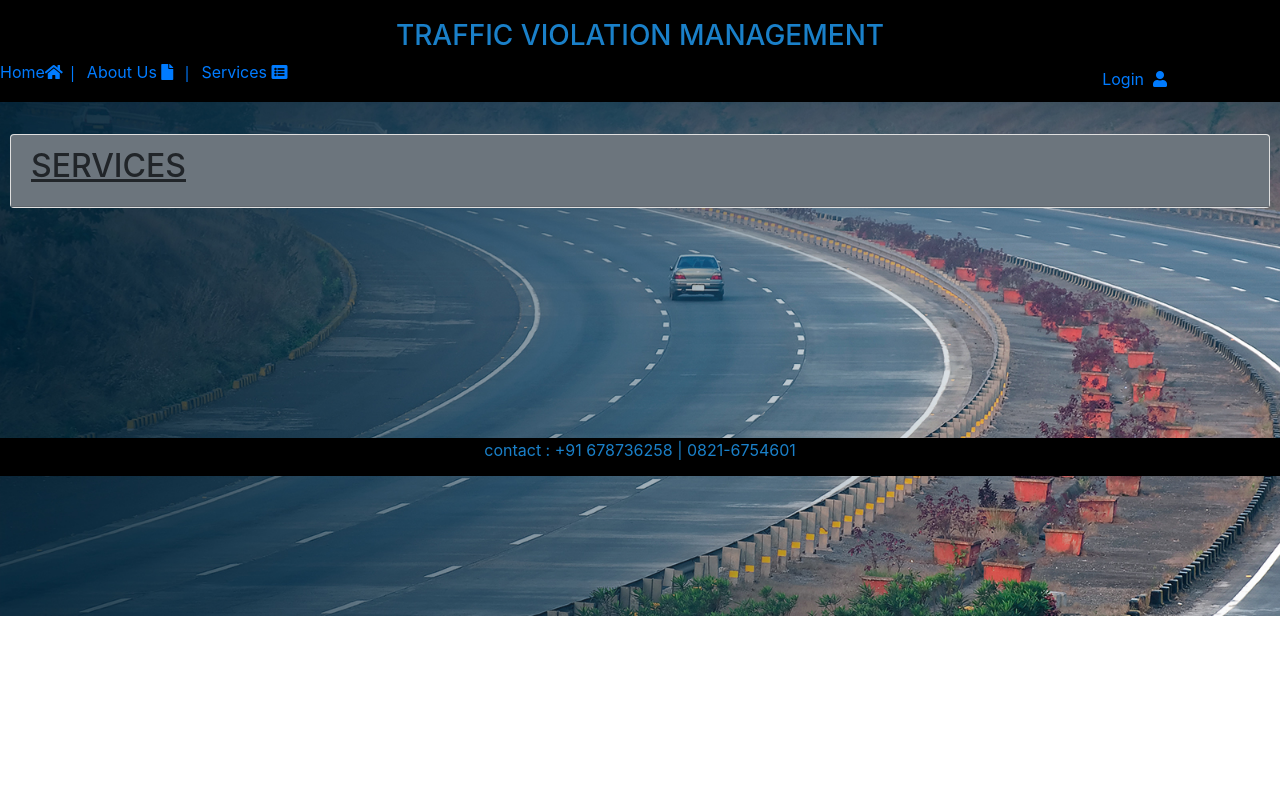
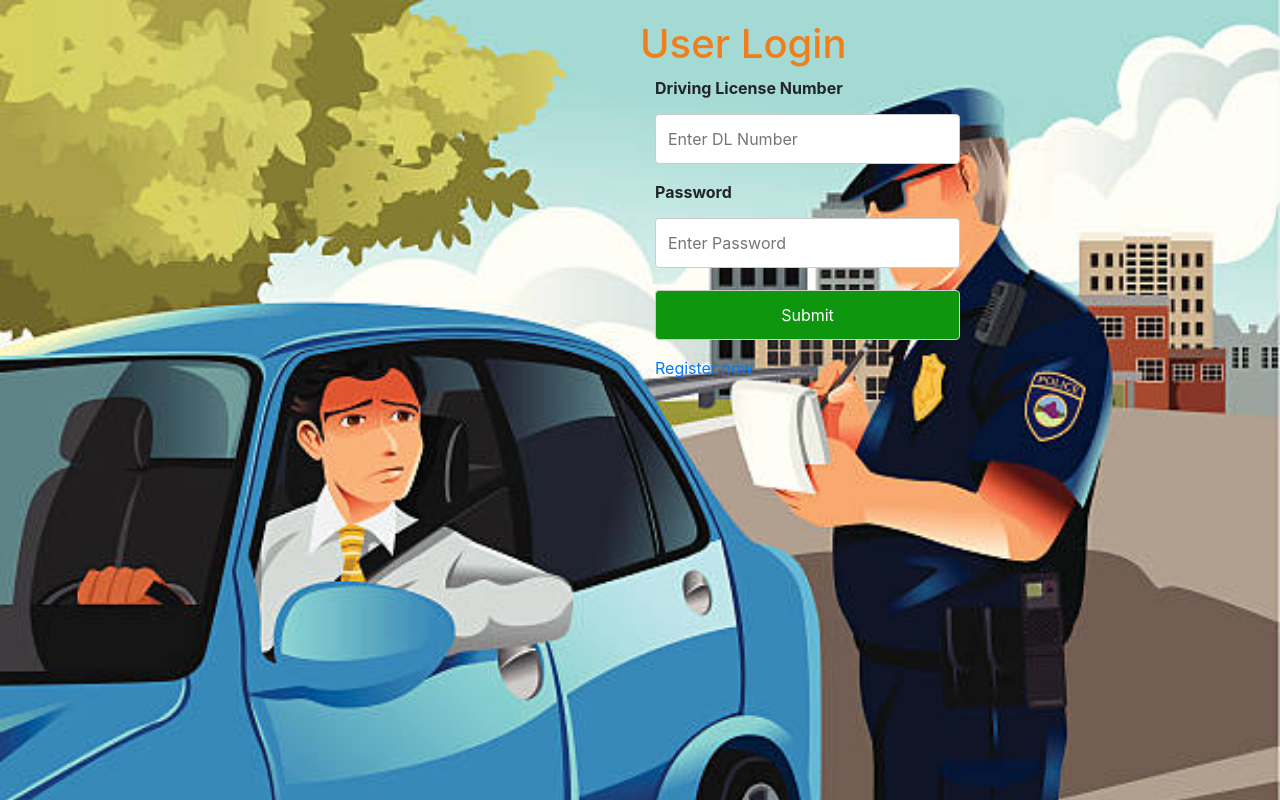
Before and after one commit to varshith-v/TrafficViolationManagement, a Django app: page /service in a window 1280 px wide. Run offline with Django 3.2, Linux system fonts and the light colour scheme; some libraries are stand-ins or nearby versions.

Commit message:
Navigation to login page working successfully

```diff
--- a/app_v/urls.py
+++ b/app_v/urls.py
@@ -2,7 +2,7 @@ from django.urls import path
 from . import views
 
 urlpatterns = [
-    path('',views.loginPage, name='login'),
+    path('login',views.loginPage, name='login'),
     path('reg',views.registerVehicle, name='reg'),
     path('auth',views.authOfficer, name='auth')
 ]
--- /dev/null
+++ b/static/user_login.css
@@ -0,0 +1,56 @@
+input {
+    width: 50%;
+    padding: 12px;
+    border: 1px solid #ccc;
+    border-radius: 4px;
+    box-sizing: border-box;
+    margin-top: 6px;
+    margin-bottom: 16px;
+  }
+
+  input[type=submit] {
+    background-color: #0e960e;
+    color: white;
+  }
+  }
+
+  .container {
+    background-color: white;
+    padding: 16px;
+    max-width: 300px;
+    margin: 20px;
+    right: 0;
+    position: absolute;
+  }
+
+  #message {
+    display: none;
+    background: #f1f1f1;
+    color: #000;
+    position: relative;
+    padding: 20px;
+    margin-top: 10px;
+  }
+
+  .split {
+    height: 100%;
+    width: 50%;
+    position: fixed;
+    z-index: 1;
+    top: 0;
+    overflow-x: hidden;
+    padding-top: 20px;
+  }
+
+  .right {
+    right: 0;
+  }
+
+  #color {
+    color: #f07e1a;
+  }
+
+  #imag {
+    background-image: url("user.jpg");
+    background-size: cover;
+  }
--- a/templates/main.html
+++ b/templates/main.html
@@ -2,12 +2,12 @@
 <!DOCTYPE html>
 <html >
 <head>
-    <link rel="stylesheet" href = "bootstrap-4.3.1-dist\css\bootstrap.min.css" type= "text/css">
 	<link rel="stylesheet" href="https://stackpath.bootstrapcdn.com/bootstrap/4.3.1/css/bootstrap.min.css" integrity="sha384-ggOyR0iXCbMQv3Xipma34MD+dH/1fQ784/j6cY/iJTQUOhcWr7x9JvoRxT2MZw1T" crossorigin="anonymous">
 	<link rel="stylesheet" href="https://use.fontawesome.com/releases/v5.7.0/css/all.css" integrity="sha384-lZN37f5QGtY3VHgisS14W3ExzMWZxybE1SJSEsQp9S+oqd12jhcu+A56Ebc1zFSJ" crossorigin="anonymous">
     <script src="https://code.jquery.com/jquery-3.3.1.slim.min.js" integrity="sha384-q8i/X+965DzO0rT7abK41JStQIAqVgRVzpbzo5smXKp4YfRvH+8abtTE1Pi6jizo" crossorigin="anonymous"></script>
     <script src="https://cdnjs.cloudflare.com/ajax/libs/popper.js/1.14.7/umd/popper.min.js" integrity="sha384-UO2eT0CpHqdSJQ6hJty5KVphtPhzWj9WO1clHTMGa3JDZwrnQq4sF86dIHNDz0W1" crossorigin="anonymous"></script>
     <script src="https://stackpath.bootstrapcdn.com/bootstrap/4.3.1/js/bootstrap.min.js" integrity="sha384-JjSmVgyd0p3pXB1rRibZUAYoIIy6OrQ6VrjIEaFf/nJGzIxFDsf4x0xIM+B07jRM" crossorigin="anonymous"></script>
+    <script src="https://maxcdn.bootstrapcdn.com/bootstrap/3.3.7/js/bootstrap.min.js"></script>
     <link href="{% static 'style1.css' %}" type="text/css" rel="stylesheet">
 	<meta name="viewport" content="width=device-width, initial-scale=1.0">
     <title>Vehicle violence management</title>
@@ -23,11 +23,10 @@
 		<a href="{% url 'service'%}">Services <i class="fas fa-list-alt"></i></a>
 		<div class="dropdown">
   <button type="button" class="btn btn-link" data-toggle="dropdown">
-    Login <i class="fas fa-user"></i>
+    Login <i class="fas fa-user"></i></button>
   <div class="dropdown-menu">
     <a class="dropdown-item" href="{% url 'user_login'%}">User Login</a>
     <a class="dropdown-item" href="{% url 'official_login'%}">Admin Login</a>
-    <a class="dropdown-item" href="{% url 'output'%}">Output</a>
   </div>
 </div>
 </div>
--- a/templates/service.html
+++ b/templates/service.html
@@ -2,12 +2,13 @@
 <!DOCTYPE html>
 <html>
 <head>
-    <link rel="stylesheet" href = "bootstrap-4.3.1-dist\css\bootstrap.min.css" type= "text/css">
+  <link rel="stylesheet" href = "bootstrap-4.3.1-dist\css\bootstrap.min.css" type= "text/css">
 	<link rel="stylesheet" href="https://stackpath.bootstrapcdn.com/bootstrap/4.3.1/css/bootstrap.min.css" integrity="sha384-ggOyR0iXCbMQv3Xipma34MD+dH/1fQ784/j6cY/iJTQUOhcWr7x9JvoRxT2MZw1T" crossorigin="anonymous">
 	<link rel="stylesheet" href="https://use.fontawesome.com/releases/v5.7.0/css/all.css" integrity="sha384-lZN37f5QGtY3VHgisS14W3ExzMWZxybE1SJSEsQp9S+oqd12jhcu+A56Ebc1zFSJ" crossorigin="anonymous">
     <script src="https://code.jquery.com/jquery-3.3.1.slim.min.js" integrity="sha384-q8i/X+965DzO0rT7abK41JStQIAqVgRVzpbzo5smXKp4YfRvH+8abtTE1Pi6jizo" crossorigin="anonymous"></script>
     <script src="https://cdnjs.cloudflare.com/ajax/libs/popper.js/1.14.7/umd/popper.min.js" integrity="sha384-UO2eT0CpHqdSJQ6hJty5KVphtPhzWj9WO1clHTMGa3JDZwrnQq4sF86dIHNDz0W1" crossorigin="anonymous"></script>
-    <script type = "text/javascript" src = "bootstrap-4.3.1-dist\js\bootstrap.min.js"></script>
+    <script src="https://stackpath.bootstrapcdn.com/bootstrap/4.3.1/js/bootstrap.min.js" integrity="sha384-JjSmVgyd0p3pXB1rRibZUAYoIIy6OrQ6VrjIEaFf/nJGzIxFDsf4x0xIM+B07jRM" crossorigin="anonymous"></script>
+    <script src="https://maxcdn.bootstrapcdn.com/bootstrap/3.3.7/js/bootstrap.min.js"></script>
     <link href="{% static 'style2.css' %}" type="text/css" rel="stylesheet">
 	<meta name="viewport" content="width=device-width, initial-scale=1.0">
     <title>Vehicle violence management</title>
@@ -23,11 +24,11 @@
       <a href="{% url 'service'%}">Services <i class="fas fa-list-alt"></i></a>
 		<div class="dropdown">
   <button type="button" class="btn btn-link" data-toggle="dropdown">
-    Login &nbsp<i class="fas fa-user"></i>
+    Login &nbsp<i class="fas fa-user"></i></button>
   </button>
   <div class="dropdown-menu">
-    <a class="dropdown-item" href="user.html">User Login</a>
-    <a class="dropdown-item" href="admin.html">Admin Login</a>
+    <a class="dropdown-item" href="{% url 'user_login'%}">User Login</a>
+    <a class="dropdown-item" href="{% url 'official_login'%}">Admin Login</a>
   </div>
 </div>
 </div>
--- a/templates/user_login.html
+++ b/templates/user_login.html
@@ -1,75 +1,39 @@
 {% load static %}
 <!DOCTYPE html>
 <html>
+
 <head>
   <meta name="viewport" content="width=device-width, initial-scale=1">
-<style>
-input {
-  width: 50%;
-  padding: 12px;
-  border: 1px solid #ccc;
-  border-radius: 4px;
-  box-sizing: border-box;
-  margin-top: 6px;
-  margin-bottom: 16px;
-}
-input[type=submit] {
-  background-color: #0e960e;
-  color: white;
-}
-}
-.container {
-  background-color: white;
-  padding: 16px;
-  max-width: 300px;
-  margin: 20px;
-  right: 0;
-  position: absolute;
-}
-#message {
-  display:none;
-  background: #f1f1f1;
-  color: #000;
-  position: relative;
-  padding: 20px;
-  margin-top: 10px;
-}
-.split {
-  height: 100%;
-  width: 50%;
-  position: fixed;
-  z-index: 1;
-  top: 0;
-  overflow-x: hidden;
-  padding-top: 20px;
-}
-.right {
-  right: 0;
-}
-#color{
-color: #f07e1a;
-}
-#imag{
-	background-image:url("user.jpg");
-	background-size:cover;
-}
-</style>
+  <link rel="stylesheet" href="bootstrap-4.3.1-dist\css\bootstrap.min.css" type="text/css">
+	<script src="https://code.jquery.com/jquery-3.3.1.slim.min.js"
+		integrity="sha384-q8i/X+965DzO0rT7abK41JStQIAqVgRVzpbzo5smXKp4YfRvH+8abtTE1Pi6jizo"
+		crossorigin="anonymous"></script>
+	<script src="https://cdnjs.cloudflare.com/ajax/libs/popper.js/1.14.7/umd/popper.min.js"
+		integrity="sha384-UO2eT0CpHqdSJQ6hJty5KVphtPhzWj9WO1clHTMGa3JDZwrnQq4sF86dIHNDz0W1"
+		crossorigin="anonymous"></script>
+	<script type="text/javascript" src="bootstrap-4.3.1-dist\js\bootstrap.min.js"></script>
+	<link href="{% static 'user_login.css' %}" type="text/css" rel="stylesheet">
 </head>
-<body id ="imag">
+
+<body id="imag">
   <div class="split right">
-<h1 id ="color">User Login</h1>
+    <h1 id="color">User Login</h1>
     <div class="container">
       <form action="/action_page.php">
         <label for="usrname"><b>Driving License Number</b></label><br>
-    <input type="text" placeholder="Enter DL Number" pattern="^[A-Z]{2}[0-9]{1,2}[ -][0-9]{11}$" title = "enter DL number" required>
+        <input type="text" placeholder="Enter DL Number" pattern="^[A-Z]{2}[0-9]{1,2}[ -][0-9]{11}$"
+          title="enter DL number" required>
         <br>
         <label for="psw"><b>Password</b></label><br>
-    <input type="password" placeholder="Enter Password" title="Must contain at least one number and one uppercase and lowercase letter, and at least 8 or more characters" required>
-    <a href = "loggedin.html">
+        <input type="password" placeholder="Enter Password"
+          title="Must contain at least one number and one uppercase and lowercase letter, and at least 8 or more characters"
+          required>
+        <a href="loggedin.html">
           <input type="Submit" value="Submit"></a>
       </form>
       <a href="user_reg.html">Register now</a>
     </div>
   </div>
 </body>
+
 </html>
--- a/trafficViolation/views.py
+++ b/trafficViolation/views.py
@@ -11,7 +11,7 @@ def aboutus(request):
     return render(request,'aboutus.html')
 
 def service(request):
-    return render(request,'service.html')
+    return render(request,'user_login.html')
 
 def user_login(request):
     return render(request,'user_login.html')
```
Also changed, not shown: templates/aboutus.html (+6 -5 lines), trafficViolation/database.py (line endings or trailing spaces). Lines whose indentation alone changed are shown as unchanged.
